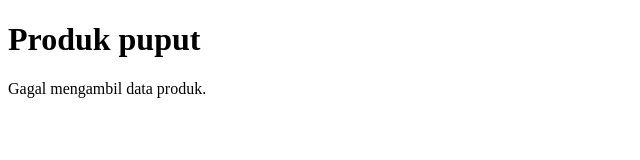
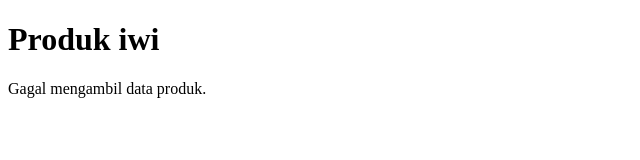
Before and after one commit to UchihaChandika/product-catalog, a plain HTML site: page frontend/index.html in a window 1280 px wide. Shown: the whole page, without its empty margins (0-640 px from the left). Drawn offline with Linux system fonts and the light colour scheme; no server answers.

Commit message:
praktikum nama

```diff
--- a/frontend/index.html
+++ b/frontend/index.html
@@ -11,7 +11,7 @@
 
 <body>
 
-    <h1>Produk puput</h1>
+    <h1>Produk iwi</h1>
 
     <div id="products">
         Loading...
```
